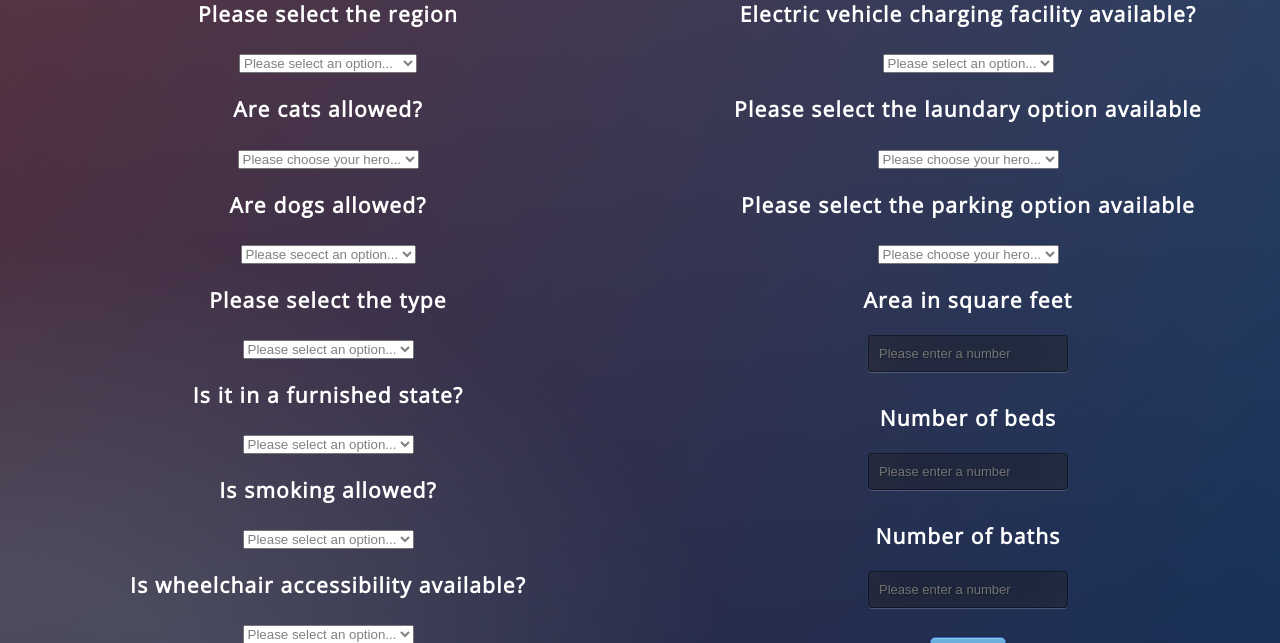
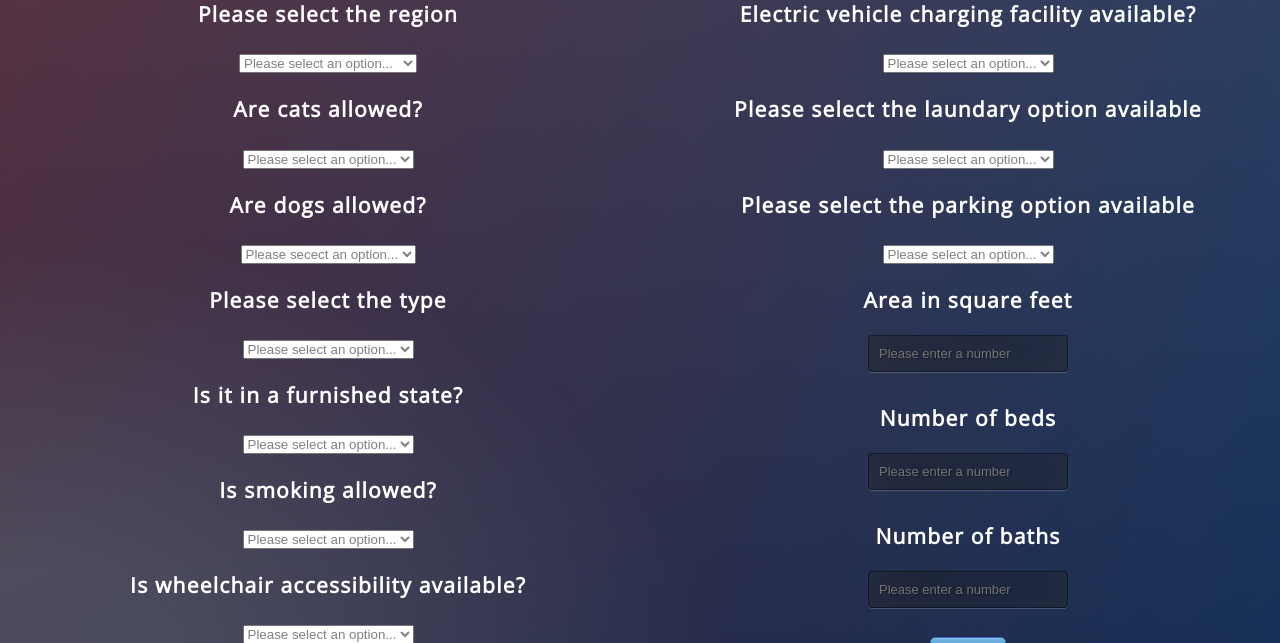
Before and after one commit to siddheshshaji/houserentpredicitons, a Flask app: page / in a window 1280 px wide. Shown: the part 118-761 px from the top of the page. Run offline with Flask 2, Linux system fonts and the light colour scheme; parts of the project's set-up code (start-up, migrations or seed data) failed here and were passed over.

Commit message:
Update home.html

```diff
--- a/templates/home.html
+++ b/templates/home.html
@@ -350,51 +350,9 @@ body{
               <option value=299>Yuma</option>
               <option value=>Zanesville / cambridge</option>
             </select><br>
-            <!--<h3>Please select the state</h3>
-            <select required name= 'tvalue1_2'>
-              <option value="" disabled selected hidden>Please select an option...</option>
-              <option value=321></option>Alaska</option>
-              <option value=322>Alabama</option>
-              <option value=323>Arkansas</option>
-              <option value=324>Arizona</option>
-              <option value=325>California</option>
-              <option value=326>Colorado</option>
-              <option value=327>Connecticut</option>
-              <option value=328>District of Columbia</option>
-              <option value=329>Delaware</option>
-              <option value=330>Florida</option>
-              <option value=331>Georgia</option>
-              <option value=332>Hawaii</option>
-              <option value=333>Iowa</option>
-              <option value=334>Idaho</option>
-              <option value=335>Illinois</option>
-              <option value=336>Indiana</option>
-              <option value=337>Kansas</option>
-              <option value=338>Kentucky</option>
-              <option value=339>Louisiana</option>
-              <option value=340>Massachusetts</option>
-              <option value=341>Maryland</option>
-              <option value=342>Maine</option>
-              <option value=343>Michigan</option>
-              <option value=344>Minnesota</option>
-              <option value=345>Missouri</option>
-              <option value=346>Mississippi</option>
-              <option value=347>Montana</option>
-              <option value=348>North Carolina</option>
-              <option value=349>North Dakota</option>
-              <option value=350>Nebraska</option>
-              <option value=351>New Hampshire</option>
-              <option value=352>New Jersey</option>
-              <option value=353>New Mexico</option>
-              <option value=354>Nevada</option>
-              <option value=355>New York</option>
-              <option value=356>Ohio</option>
-              <option value=357>Oklahoma</option>
-              <option value=>Oregon</option>
-            </select><br>-->
             <h3>Are cats allowed?</h3>
             <select required name= 'tvalue1_6'>
-              <option value="" disabled selected hidden>Please choose your hero...</option>
+              <option value="" disabled selected hidden>Please select an option...</option>
               <option value=321>Yes</option>
               <option value=>No</option>
             </select><br>
@@ -453,7 +411,7 @@ body{
             </select><br>
             <h3>Please select the laundary option available</h3>
             <select required name= 'tvalue1_4'>
-              <option value="" disabled selected hidden>Please choose your hero...</option>
+              <option value="" disabled selected hidden>Please select an option...</option>
               <option value=311>Laundry in bldg</option>
               <option value=312>Laundry on site</option>
               <option value=313>No laundry on site</option>
@@ -462,7 +420,7 @@ body{
             </select><br>
             <h3>Please select the parking option available</h3>
             <select required name= 'tvalue1_5'>
-              <option value="" disabled selected hidden>Please choose your hero...</option>
+              <option value="" disabled selected hidden>Please select an option...</option>
               <option value=315>Attached garage</option>
               <option value=316>Carport</option>
               <option value=317>Detached garage</option>
```
